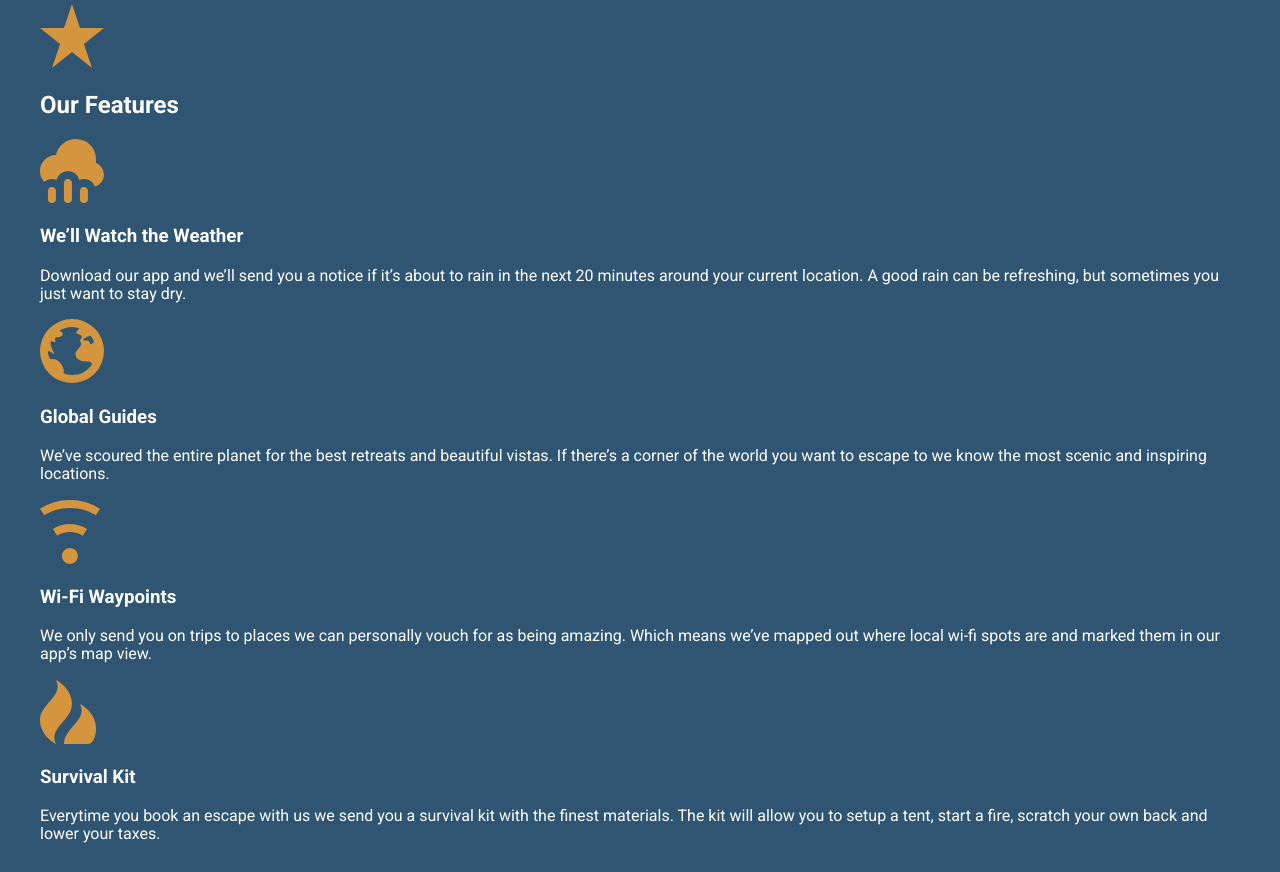
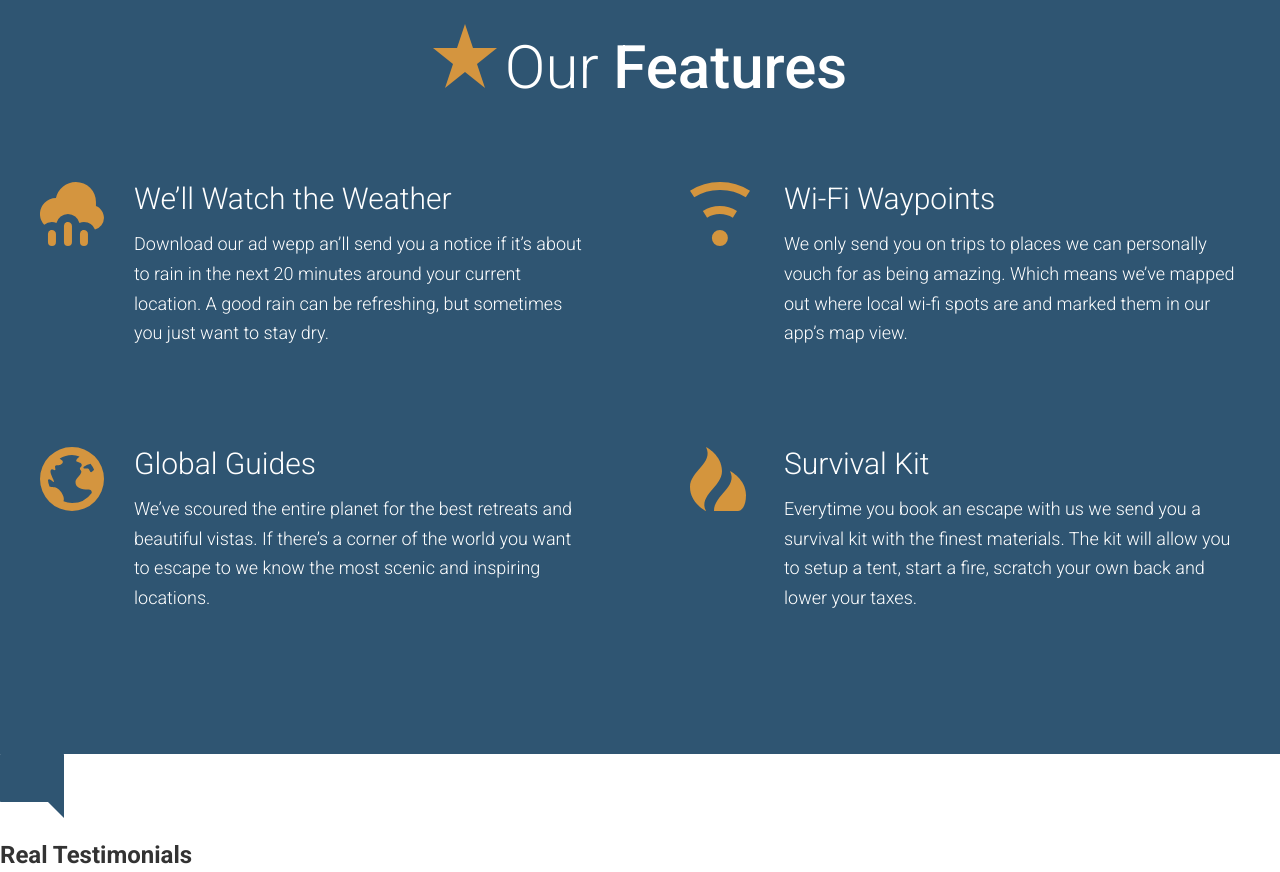
Before and after one commit to itssidhere/travel-site, a website: page app/index.html in a window 1280 px wide. Shown: the part 2281-3153 px from the top of the page. Drawn offline with Linux system fonts and the light colour scheme.

Commit message:
Completed the our features section

```diff
--- /dev/null
+++ b/app/assets/styles/modules/_feature-item.css
@@ -0,0 +1,30 @@
+.feature-item{
+
+     position: relative;
+     padding-bottom: 2.5rem;
+     @mixin atSmall{
+        padding-left:94px;
+     }
+
+     &__icon{
+         display:block;
+         margin:0 auto;
+        @mixin atSmall{
+            position: absolute;
+            left:0;
+        }
+     }
+     &__title{
+         text-align: center;
+        font-size:1.6rem;
+         font-weight: 300;
+         margin-top:.7em;
+         margin-bottom: .8rem;
+
+         @mixin atSmall{
+             text-align:left;
+            font-size:1.875rem;
+            margin-top:1em;
+         }
+     }
+}
--- a/app/assets/styles/modules/_generic-content-container.css
+++ b/app/assets/styles/modules/_generic-content-container.css
@@ -1,7 +1,8 @@
 .generic-content-container{
     p{
+        font-weight:300;
         line-height:1.65;
-        margin: 1.8rem 0;
+        margin:0 0 1.8rem 0;
 
         @mixin atSmall{
             font-size:1.125rem;
--- a/app/assets/styles/modules/_row.css
+++ b/app/assets/styles/modules/_row.css
@@ -3,6 +3,9 @@
 
     &--gutters{
         margin-right:-65px;
+    }
+    &--gutters-large{
+        margin-right:-100px;
     }
     &__b-margin-until-medium{
         margin-bottom:1rem;
@@ -14,6 +17,10 @@
     }
     &__medium-4--larger{
         width:37%;
+    }
+    &__medium-6{
+        float:left;
+        width:50%;
     }
     &__medium-8{
         float:left;
@@ -30,5 +37,8 @@
         padding-right:65px;
 
     }
+    &--gutters-large > div{
+        padding-right:100px;
+    }
 
 }
--- /dev/null
+++ b/app/assets/styles/modules/_section-title.css
@@ -0,0 +1,27 @@
+.section-title{
+    font-size:2.55rem;
+    font-weight: 300;
+    text-align: center;
+
+    @mixin atSmall{
+        font-size:3.75rem;
+    }
+
+    strong{
+        font-weight:500;
+    }
+    &__icon{
+
+        display:block;
+        margin-left:auto;
+        margin-right:auto;
+        margin-bottom:.6rem;
+
+        @mixin atSmall{
+            margin-right:.5rem;
+            margin-left:0;
+            margin-bottom:0;
+            display:inline-block;
+        }
+    }
+}
--- a/app/assets/styles/styles.css
+++ b/app/assets/styles/styles.css
@@ -9,3 +9,5 @@
 @import "modules/_headline";
 @import "modules/_row";
 @import "modules/_generic-content-container";
+@import "modules/_section-title";
+@import "modules/_feature-item";
--- a/app/index.html
+++ b/app/index.html
@@ -72,24 +72,42 @@
 
   <div id="features" class="page-section page-section--blue">
     <div class="wrapper">
-    <img src="assets/images/icons/star.svg">
-    <h2>Our Features</h2>
 
-    <img src="assets/images/icons/rain.svg">
-    <h3>We&rsquo;ll Watch the Weather</h3>
-    <p>Download our app and we&rsquo;ll send you a notice if it&rsquo;s about to rain in the next 20 minutes around your current location. A good rain can be refreshing, but sometimes you just want to stay dry.</p>
+    <h2 class="section-title"><img class="section-title__icon" src="assets/images/icons/star.svg">Our <strong>Features</strong></h2>
 
-    <img src="assets/images/icons/globe.svg">
-    <h3>Global Guides</h3>
-    <p>We&rsquo;ve scoured the entire planet for the best retreats and beautiful vistas. If there&rsquo;s a corner of the world you want to escape to we know the most scenic and inspiring locations.</p>
+      <div class="row row--gutters-large generic-content-container">
+        <div class="row__medium-6">
+          <div class="feature-item">
+            <img class="feature-item__icon" src="assets/images/icons/rain.svg">
+            <h3 class="feature-item__title">We&rsquo;ll Watch the Weather</h3>
+            <p>Download our ad wepp an&rsquo;ll send you a notice if it&rsquo;s about to rain in the next 20 minutes around your current location. A good rain can be refreshing, but sometimes you just want to stay dry.</p>
+        </div>
+        <div class="feature-item">
+          <img class="feature-item__icon" src="assets/images/icons/globe.svg">
+          <h3 class="feature-item__title">Global Guides</h3>
+          <p>We&rsquo;ve scoured the entire planet for the best retreats and beautiful vistas. If there&rsquo;s a corner of the world you want to escape to we know the most scenic and inspiring locations.</p>
+        </div>
+      </div>
 
-    <img src="assets/images/icons/wifi.svg">
-    <h3>Wi-Fi Waypoints</h3>
-    <p>We only send you on trips to places we can personally vouch for as being amazing. Which means we&rsquo;ve mapped out where local wi-fi spots are and marked them in our app&rsquo;s map view.</p>
+          <div class="row__medium-6">
+              <div class="feature-item">
+              <img class="feature-item__icon" src="assets/images/icons/wifi.svg">
+              <h3 class="feature-item__title">Wi-Fi Waypoints</h3>
+              <p>We only send you on trips to places we can personally vouch for as being amazing. Which means we&rsquo;ve mapped out where local wi-fi spots are and marked them in our app&rsquo;s map view.</p>
+            </div>
+            <div class="feature-item">
+              <img class="feature-item__icon" src="assets/images/icons/fire.svg">
+              <h3 class="feature-item__title">Survival Kit</h3>
+              <p>Everytime you book an escape with us we send you a survival kit with the finest materials. The kit will allow you to setup a tent, start a fire, scratch your own back and lower your taxes.</p>
+          </div>
+      </div>
+    </div>
 
-    <img src="assets/images/icons/fire.svg">
-    <h3>Survival Kit</h3>
-    <p>Everytime you book an escape with us we send you a survival kit with the finest materials. The kit will allow you to setup a tent, start a fire, scratch your own back and lower your taxes.</p>
+
+
+
+
+
   </div>
 </div>
 
--- a/app/temp/styles/styles.css
+++ b/app/temp/styles/styles.css
@@ -668,6 +668,10 @@ a{
         margin-right:-65px;
     }
 
+.row--gutters-large{
+        margin-right:-100px;
+    }
+
 .row__b-margin-until-medium{
         margin-bottom:1rem;
     }
@@ -679,6 +683,10 @@ a{
     }
     .row__medium-4--larger{
         width:37%;
+    }
+    .row__medium-6{
+        float:left;
+        width:50%;
     }
     .row__medium-8{
         float:left;
@@ -697,9 +705,14 @@ a{
 
     }
 
+.row--gutters-large > div{
+        padding-right:100px;
+    }
+
 .generic-content-container p{
+        font-weight:300;
         line-height:1.65;
-        margin: 1.8rem 0;
+        margin:0 0 1.8rem 0;
     }
 
 @media(min-width: 530px){
@@ -712,3 +725,81 @@ a{
 .generic-content-container p a{
         font-weight: 700;
     }
+
+.section-title{
+    font-size:2.55rem;
+    font-weight: 300;
+    text-align: center;
+}
+
+@media(min-width: 530px){
+
+.section-title{
+        font-size:3.75rem
+}
+    }
+
+.section-title strong{
+        font-weight:500;
+    }
+
+.section-title__icon{
+
+        display:block;
+        margin-left:auto;
+        margin-right:auto;
+        margin-bottom:.6rem;
+    }
+
+@media(min-width: 530px){
+
+.section-title__icon{
+            margin-right:.5rem;
+            margin-left:0;
+            margin-bottom:0;
+            display:inline-block
+    }
+    }
+
+.feature-item{
+
+     position: relative;
+     padding-bottom: 2.5rem;
+}
+
+@media(min-width: 530px){
+
+.feature-item{
+        padding-left:94px
+}
+    }
+
+.feature-item__icon{
+         display:block;
+         margin:0 auto;
+     }
+
+@media(min-width: 530px){
+
+.feature-item__icon{
+            position: absolute;
+            left:0
+     }
+    }
+
+.feature-item__title{
+         text-align: center;
+        font-size:1.6rem;
+         font-weight: 300;
+         margin-top:.7em;
+         margin-bottom: .8rem;
+     }
+
+@media(min-width: 530px){
+
+.feature-item__title{
+             text-align:left;
+            font-size:1.875rem;
+            margin-top:1em
+     }
+    }
```
